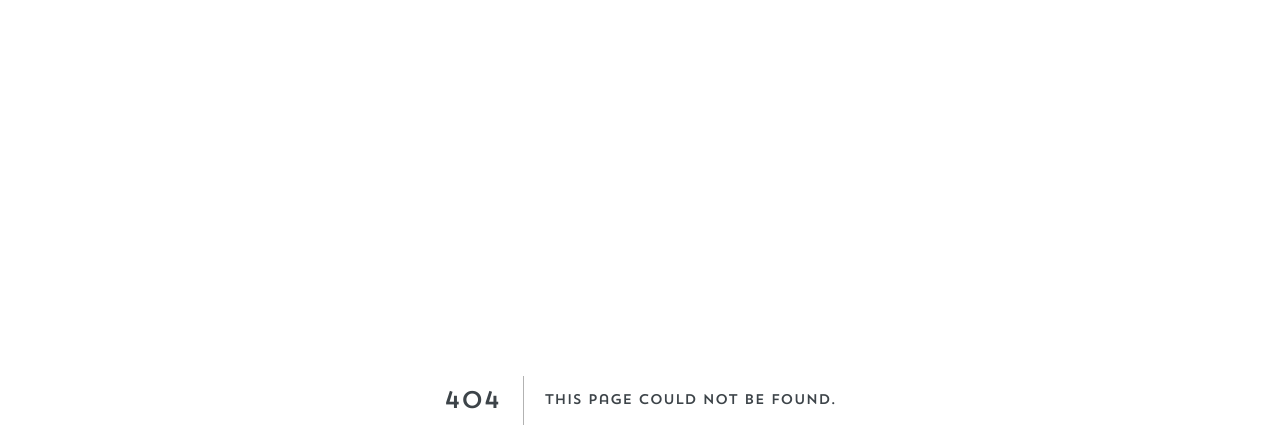
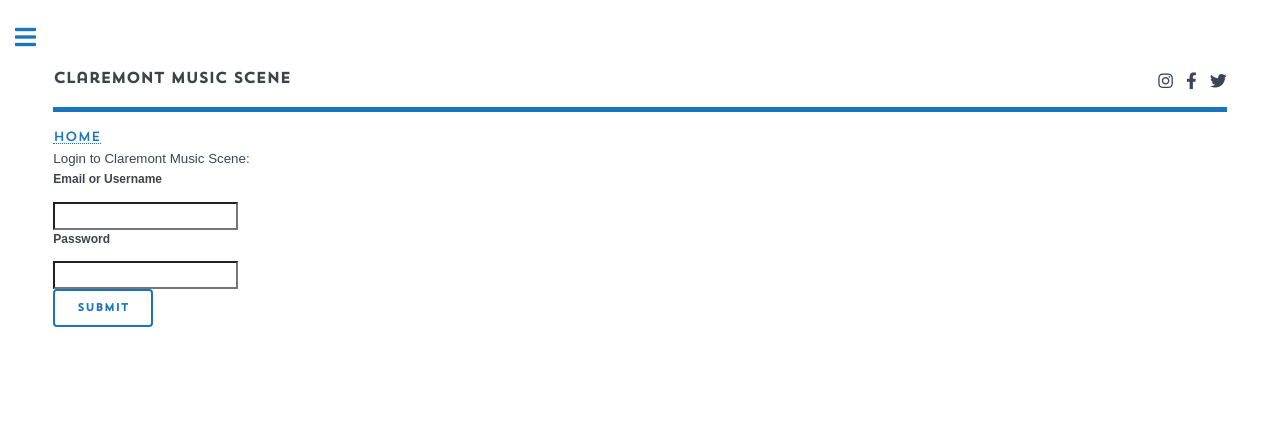
Before and after one commit to claremont-music-scene/nextjs-music-scene, a Next.js app: page /login in a window 1280 px wide. Before the commit this address had no page. Shown: the top 448 px of the page. Built offline with nearby package versions, Linux system fonts and the light colour scheme.

Commit message:
WIP adding a login page; generalize CRUD wrapper

```diff
--- a/pages/community/bulletins/new.js
+++ b/pages/community/bulletins/new.js
@@ -7,7 +7,10 @@
     const { register, handleSubmit, errors } = useForm(),
         onSubmit = (data) => {
             console.log('attempting to submit data:', data);
-            poster(data);
+            const fd = new FormData();
+            fd.append('title', title);
+            fd.append('content', content);
+            poster({formData: fd, endpoint: '/bulletin_board/items/', redirectPath: '/community/bulletins'});
         };
 
     return (
--- /dev/null
+++ b/pages/login.js
@@ -0,0 +1,49 @@
+import SingleColumnLayout from "../components/layouts/single-column";
+import {useForm} from "react-hook-form";
+import {poster} from "../util/crud";
+import Router from "next/router";
+
+export default function Login() {
+
+    const { register, handleSubmit, errors } = useForm(),
+        onSubmit = async (data) => {
+            console.log('attempting to submit data:', data);
+            const fd = new FormData();
+            fd.append('username', username);
+            fd.append('password', password);
+
+            // TODO password field
+            // TODO CSRF token
+            try {
+                await fetch(`http://local.music-scene-data.com:8000/login/`, {
+                    method: 'POST',
+                    mode: 'no-cors',
+                    body: fd
+                });
+                await Router.push(redirectPath);
+            }
+            catch (err) {
+                console.error(err);
+            }
+            //poster({formData: fd, endpoint: '/bulletin_board/items/'});
+        };
+
+    return (<SingleColumnLayout>
+        <div>
+            Login to Claremont Music Scene:
+            <form onSubmit={handleSubmit(onSubmit)}>
+                <div>
+                    <label htmlFor='username'>Email or Username</label>
+                    <input name='username' id='username' ref={register({ required: true })} />
+                    <div className="field-error">{errors.username && 'Email or username required.'}</div>
+                </div>
+                <div>
+                    <label htmlFor='password'>Password</label>
+                    <input name='password' id='password' ref={register({ required: true })} />
+                    <div className="field-error">{errors.password && 'Password required.'}</div>
+                </div>
+                <input type='submit' />
+            </form>
+        </div>
+    </SingleColumnLayout>)
+}
--- a/util/crud.js
+++ b/util/crud.js
@@ -10,18 +10,14 @@
     }
 };
 
-export const poster = async ({ title, content }) => {
+export const poster = async ({ formData, endpoint, redirectPath }) => {
     try {
-        const fd = new FormData();
-        fd.append('title', title);
-        fd.append('content', content);
-
-        await fetch('https://music-scene-api.herokuapp.com/api/bulletin_board/items/', {
+        await fetch(`http://local.music-scene-data.com:8000/api${endpoint}`, {
             method: 'POST',
             mode: 'no-cors',
             body: fd
         });
-        await Router.push('/community/bulletins/');
+        await Router.push(redirectPath);
     }
     catch (err) {
         console.error(err);
```
